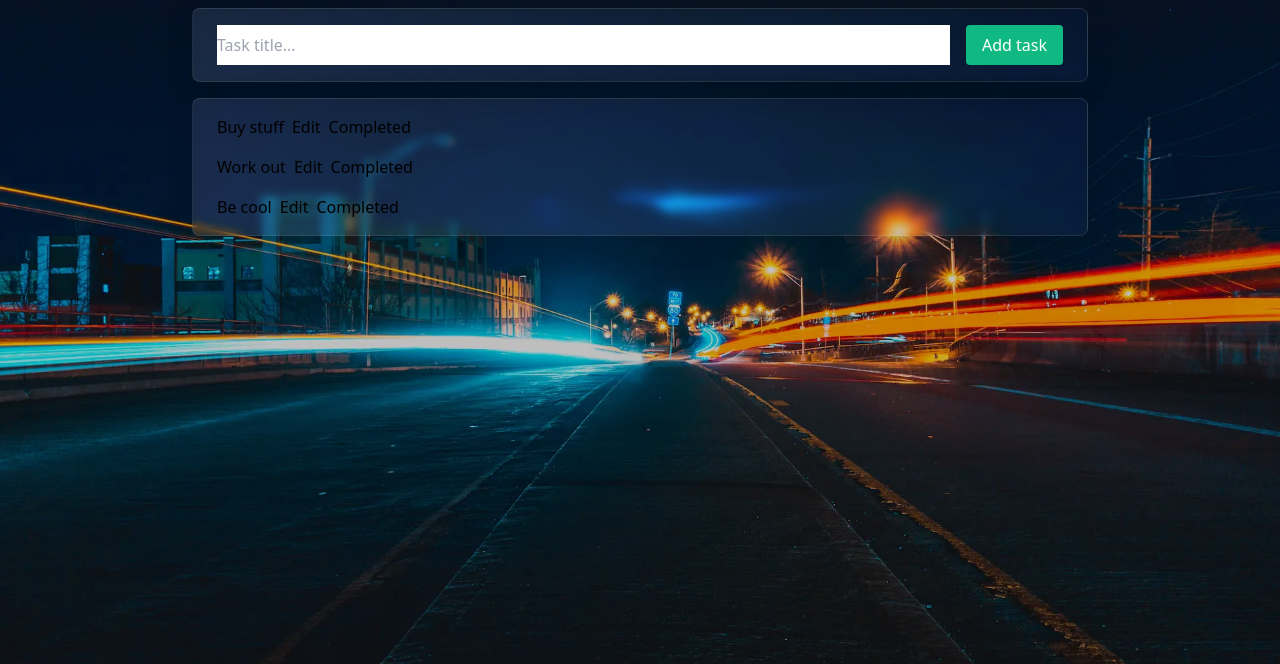
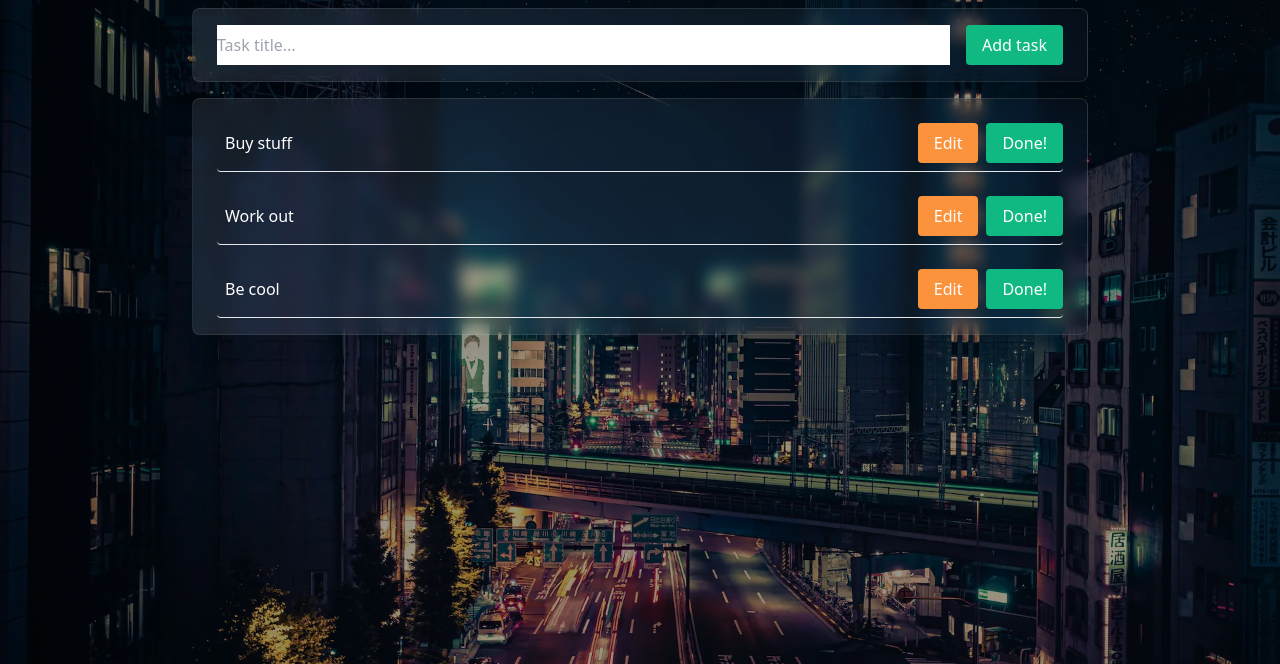
Before and after one commit to lilKriT/TypeScript-TaskList, a website built with Vite: page index.html in a window 1280 px wide. Shown: the part 136-800 px from the top of the page. Built offline with nearby package versions, Linux system fonts and the light colour scheme.

Commit message:
Working on glassmorphism.

```diff
--- a/index.css
+++ b/index.css
@@ -4,6 +4,6 @@
 
 @layer utilities {
   .tint {
-    box-shadow: inset 0 0 0 100vmax rgba(0, 0, 0, 0.2);
+    box-shadow: inset 0 0 0 100vmax rgba(0, 0, 0, 0.4);
   }
 }
--- a/index.html
+++ b/index.html
@@ -10,14 +10,14 @@
 
     <title>TypeScript TaskList</title>
   </head>
-  <body class="bg-neonHighway bg-cover tint">
+  <body class="bg-neonHCity bg-cover tint">
     <main class="min-h-screen flex flex-col justify-start items-center gap-4">
       <h1 class="text-5xl text-gray-400 mt-16 mb-4">TypeScript TaskList</h1>
 
       <!-- Add new tasks -->
       <form
         id="addTaskForm"
-        class="bg-glassGradient max-w-4xl w-full flex gap-4 px-6 py-4 rounded-lg backdrop-blur-sm backdrop-saturate-150 border border-white/10 shadow-glass"
+        class="bg-glassGradient max-w-4xl w-full flex gap-4 px-6 py-4 rounded-lg backdrop-blur backdrop-saturate-150 border border-white/10 shadow-glass"
       >
         <input
           type="text"
@@ -37,7 +37,7 @@
       <!-- Existing tasks -->
       <ul
         id="tasksList"
-        class="bg-glassGradient max-w-4xl w-full flex flex-col gap-4 px-6 py-4 rounded-lg backdrop-blur-sm backdrop-saturate-150 border border-white/10 shadow-glass"
+        class="bg-glassGradient max-w-4xl w-full flex flex-col gap-4 px-6 py-4 rounded-lg backdrop-blur backdrop-saturate-150 border border-white/10 shadow-glass"
       ></ul>
     </main>
   </body>
--- a/src/index.ts
+++ b/src/index.ts
@@ -32,25 +32,32 @@ const addTask = (taskName: string) => {
 const createTaskElement = (title: string): HTMLElement => {
   // Task
   const newTask: HTMLLIElement = document.createElement("li");
+  newTask.classList.add("border-b", "rounded", "pl-2", "py-2", "text-white");
+
   // newTask.classList.add("task", "flex", "flex-col", "gap-2");
   newTask.classList.add(...["task", "flex", "flex-col", "gap-2"]);
   newTask.setAttribute("draggable", "true");
 
   // Task - dislpay
   const taskDisplayDiv = document.createElement("div");
-  taskDisplayDiv.classList.add("taskDisplay", "flex", "gap-2");
+  taskDisplayDiv.classList.add("taskDisplay", "flex", "gap-2", "items-center");
 
   const taskTitle = document.createElement("h2");
   taskTitle.textContent = title;
+  taskTitle.classList.add("grow");
   taskDisplayDiv.appendChild(taskTitle);
 
   const taskEditButton = document.createElement("button");
   taskEditButton.textContent = "Edit";
+  taskEditButton.classList.add(...["bg-orange-400", "px-4", "py-2", "rounded"]);
   taskEditButton.addEventListener("click", () => openEdit(newTask));
   taskDisplayDiv.appendChild(taskEditButton);
 
   const taskCompletedButton = document.createElement("button");
-  taskCompletedButton.textContent = "Completed";
+  taskCompletedButton.textContent = "Done!";
+  taskCompletedButton.classList.add(
+    ...["bg-emerald-500", "px-4", "py-2", "rounded"]
+  );
   taskCompletedButton.addEventListener("click", () => completeTask(newTask));
   taskDisplayDiv.appendChild(taskCompletedButton);
 
--- a/tailwind.config.cjs
+++ b/tailwind.config.cjs
@@ -9,6 +9,7 @@ module.exports = {
       },
       backgroundImage: {
         neonHighway: "url(/src/assets/neon-highway.webp)",
+        neonHCity: "url(/src/assets/neon-city.webp)",
         glassGradient:
           "linear-gradient(45deg, rgba(255, 255, 255, .1), rgba(255, 255, 255, .02))",
       },
```
Also changed, not shown: src/assets/neon-city.webp (added).
